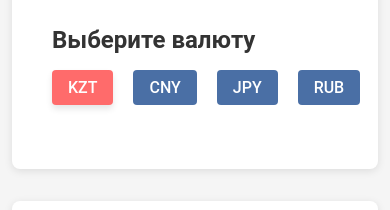
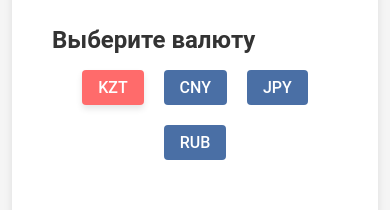
Before and after one commit to Temirlan814/CoinKeeper, a React (Vite) app: page /settings in a window 390 px wide. Shown: the part 207-417 px from the top of the page. Built offline with nearby package versions, Linux system fonts and the light colour scheme; no server answers; sample sign-in values are in the browser's storage.

Commit message:
fix for currency

```diff
--- a/src/pages/Settings/SettingsPage.module.css
+++ b/src/pages/Settings/SettingsPage.module.css
@@ -75,6 +75,14 @@
     text-align: center;
     padding: 0.75rem 0.5rem;
   }
+  .currencyButtons {
+    flex-wrap: wrap;
+    gap: 10px;
+  }
+
+  .currencyButton {
+    width: calc(50% - 10px);
+  }
 }
 
 .currencySelectorContainer {
```
